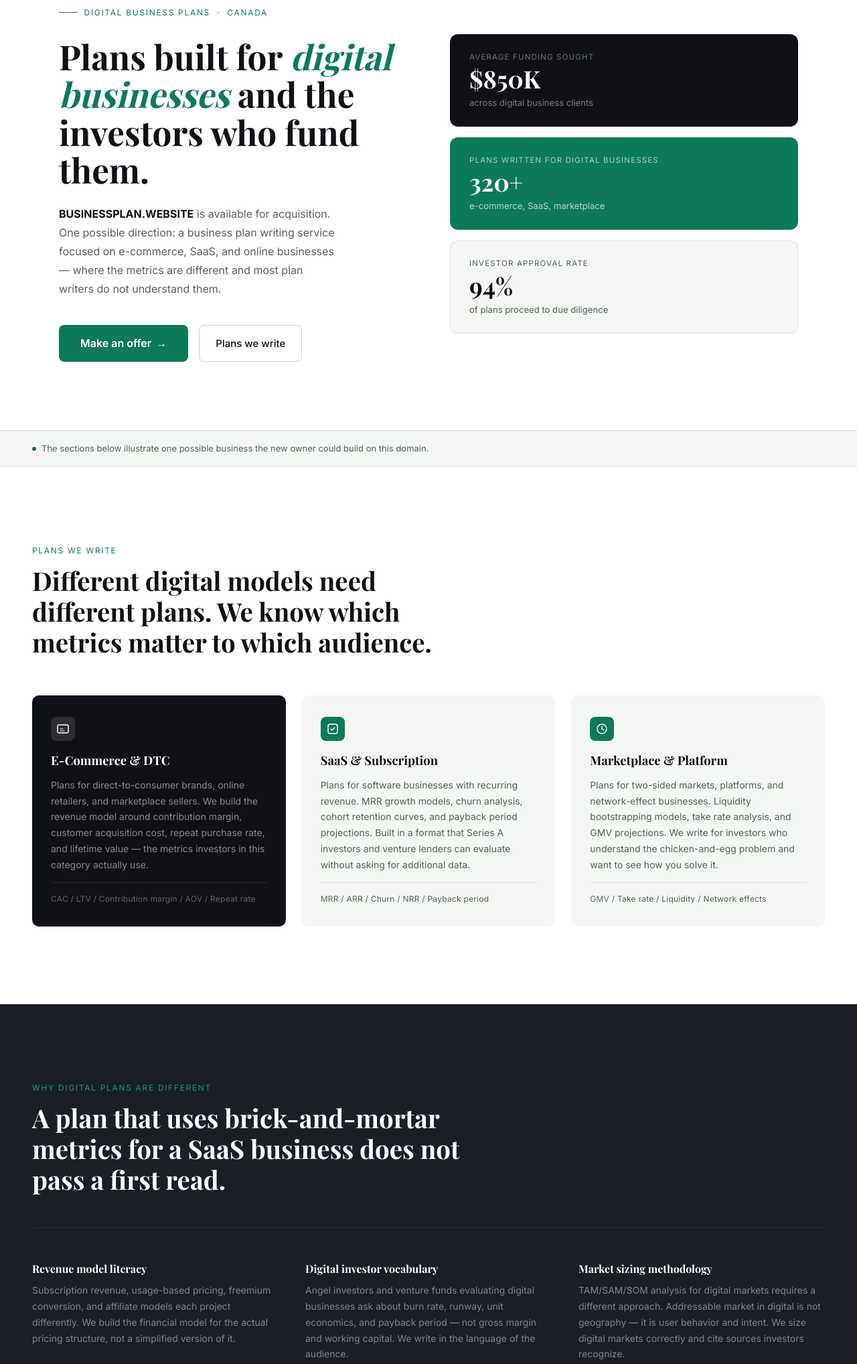
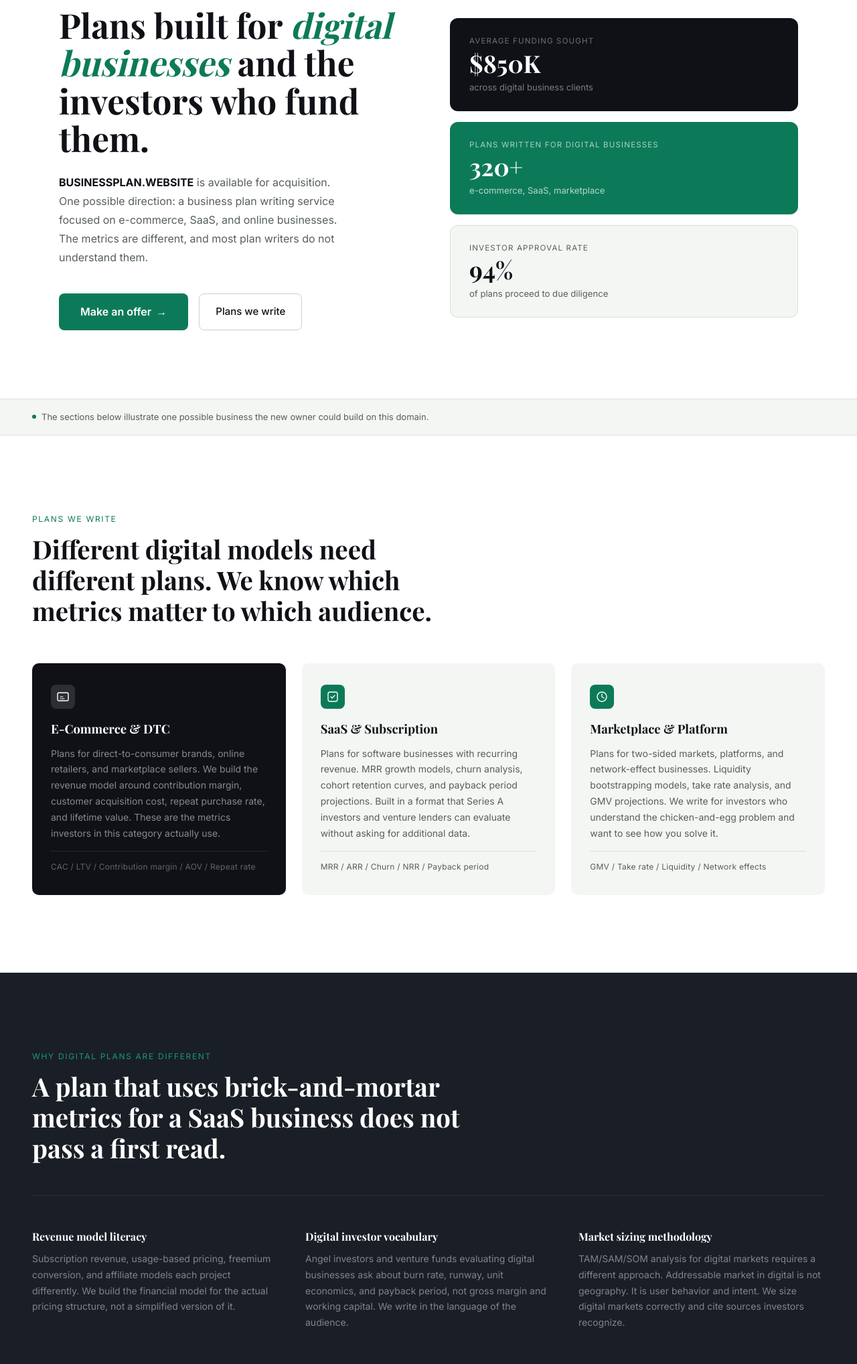
Before and after one commit to JoshuaFrancis/businessplan-website, a plain HTML site: page index.html in a window 1280 px wide. Shown: the part 200-2236 px from the top of the page at 67% size. Drawn offline with nearby package versions, Linux system fonts and the light colour scheme; a web font is replaced by a local one.

Commit message:
Fix em dashes in body copy
Co-Authored-By: Claude Sonnet 4.6 <noreply@anthropic.com>

```diff
--- a/index.html
+++ b/index.html
@@ -126,12 +126,8 @@
 
 <section class="hero" aria-label="BUSINESSPLAN.WEBSITE">
   <div class="hero__content">
-    <p class="hero__overline">
-      <span class="hero__overline-dash" aria-hidden="true"></span>
-      Digital Business Plans &nbsp;·&nbsp; Canada
-    </p>
     <h1 class="hero__hed">Plans built for <em>digital businesses</em> and the investors who fund them.</h1>
-    <p class="hero__sub"><strong>BUSINESSPLAN.WEBSITE</strong> is available for acquisition. One possible direction: a business plan writing service focused on e-commerce, SaaS, and online businesses — where the metrics are different and most plan writers do not understand them.</p>
+    <p class="hero__sub"><strong>BUSINESSPLAN.WEBSITE</strong> is available for acquisition. One possible direction: a business plan writing service focused on e-commerce, SaaS, and online businesses. The metrics are different, and most plan writers do not understand them.</p>
     <div class="hero__cta">
       <a class="btn-primary btn-primary--lg" href="mailto:owner@businessplan.website?subject=Offer%20on%20BUSINESSPLAN.WEBSITE">Make an offer <span aria-hidden="true">→</span></a>
       <a class="btn-outline" href="#plans">Plans we write</a>
@@ -173,7 +169,7 @@
           <svg width="18" height="18" viewBox="0 0 18 18" fill="none"><rect x="1" y="3" width="16" height="12" rx="2" stroke="currentColor" stroke-width="1.4"/><path d="M5 9H9M5 12H11" stroke="currentColor" stroke-width="1.2" stroke-linecap="round"/></svg>
         </div>
         <h3>E-Commerce &amp; DTC</h3>
-        <p class="plan-card__body">Plans for direct-to-consumer brands, online retailers, and marketplace sellers. We build the revenue model around contribution margin, customer acquisition cost, repeat purchase rate, and lifetime value — the metrics investors in this category actually use.</p>
+        <p class="plan-card__body">Plans for direct-to-consumer brands, online retailers, and marketplace sellers. We build the revenue model around contribution margin, customer acquisition cost, repeat purchase rate, and lifetime value. These are the metrics investors in this category actually use.</p>
         <p class="plan-card__metrics">CAC / LTV / Contribution margin / AOV / Repeat rate</p>
       </div>
       <div class="plan-card">
@@ -207,11 +203,11 @@
       </div>
       <div class="why__item">
         <h3 class="why__item-hed">Digital investor vocabulary</h3>
-        <p class="why__item-body">Angel investors and venture funds evaluating digital businesses ask about burn rate, runway, unit economics, and payback period — not gross margin and working capital. We write in the language of the audience.</p>
+        <p class="why__item-body">Angel investors and venture funds evaluating digital businesses ask about burn rate, runway, unit economics, and payback period, not gross margin and working capital. We write in the language of the audience.</p>
       </div>
       <div class="why__item">
         <h3 class="why__item-hed">Market sizing methodology</h3>
-        <p class="why__item-body">TAM/SAM/SOM analysis for digital markets requires a different approach. Addressable market in digital is not geography — it is user behavior and intent. We size digital markets correctly and cite sources investors recognize.</p>
+        <p class="why__item-body">TAM/SAM/SOM analysis for digital markets requires a different approach. Addressable market in digital is not geography. It is user behavior and intent. We size digital markets correctly and cite sources investors recognize.</p>
       </div>
     </div>
   </div>
```
